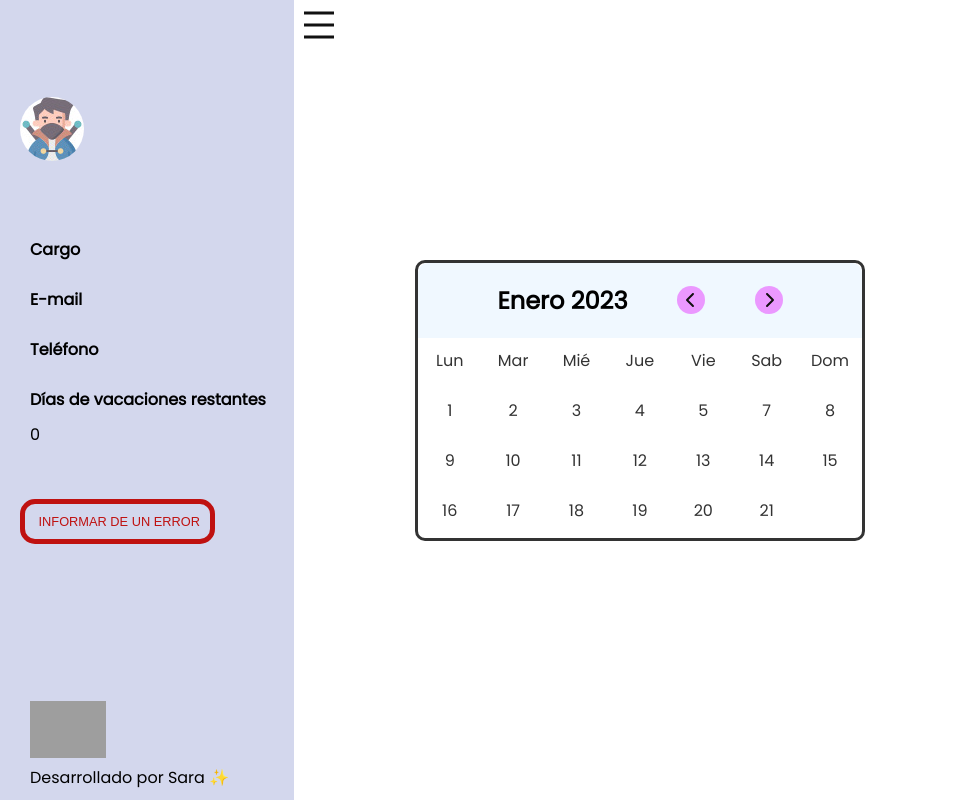
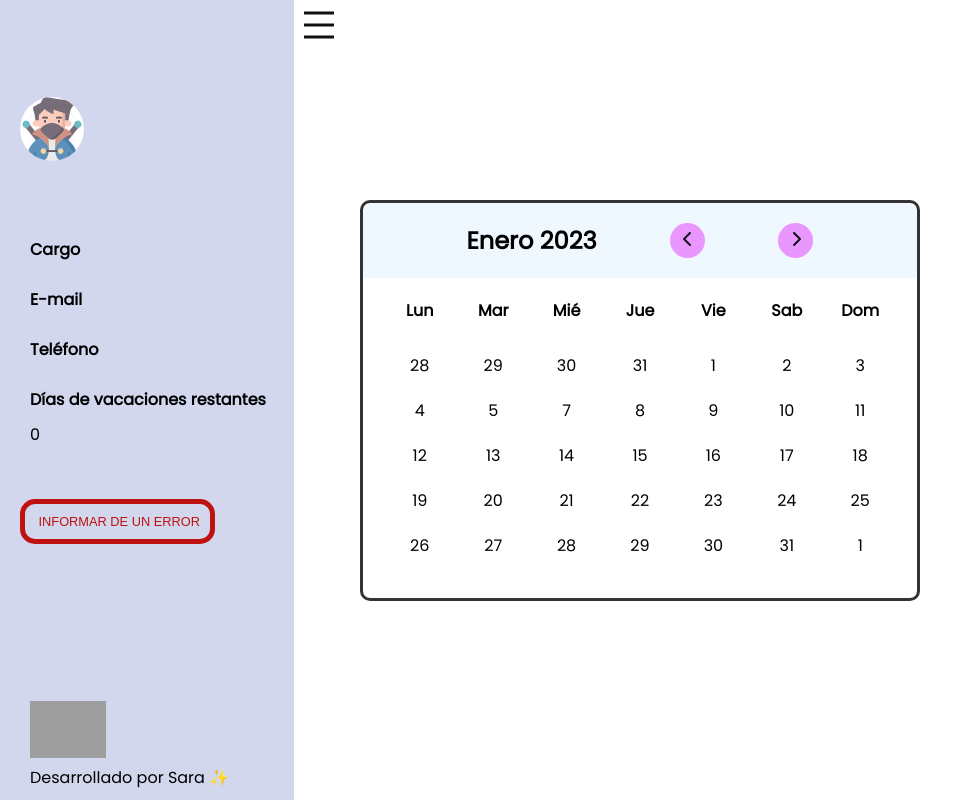
Before and after one commit to SaraCarreras/working-calendar, a React (Create React App) app: page / in a window 1280 px wide. Shown: the whole page, without its empty margins (0-963 px from the left). Built offline with nearby package versions, Linux system fonts and the light colour scheme; no server answers; grey boxes are pictures that could not be loaded.

Commit message:
creating day structure on calendar with css

```diff
--- a/src/components/calendar/calendar.module.scss
+++ b/src/components/calendar/calendar.module.scss
@@ -9,27 +9,6 @@
   width: 100%;
 }
 
-.calendar {
-  border: 3px solid #333;
-  border-radius: 10px;
-  width: 450px;
-  & ul {
-    display: flex;
-    list-style: none;
-    flex-wrap: wrap;
-  }
-  & ul li {
-    display: inline-block;
-    width: 14.28%; /* Ancho del día (100% dividido por 7 días) */
-    height: 50px; /* Altura del día */
-    text-align: center;
-    vertical-align: top;
-    box-sizing: border-box;
-    padding: 10px;
-
-    color: #333;
-  }
-}
 .header {
   border-top-left-radius: 10px;
   border-top-right-radius: 10px;
@@ -45,10 +24,11 @@
   }
 
   & button {
+    z-index: 1;
     color: rgb(17, 16, 16);
     background-color: rgba(229, 57, 255, 0.505);
-    width: 28px;
-    height: 28px;
+    width: 35px;
+    height: 35px;
     border: none;
     padding: 0;
     border-radius: 50%;
@@ -57,7 +37,7 @@
     margin: 0;
     text-align: center;
     cursor: pointer;
-    line-height: 29px;
+    line-height: 30px;
   }
   & button:hover {
     background-color: rgba(229, 57, 255, 0.844);
@@ -68,12 +48,65 @@
   }
 }
 
+.calendar {
+  border: 3px solid #333;
+  border-radius: 10px;
+}
+.calendar ul {
+  display: flex;
+  list-style: none;
+  flex-wrap: wrap;
+  text-align: center;
+  & li {
+    width: calc(100% / 7);
+    position: relative;
+  }
+}
+
+.calendarBody {
+  border-bottom-left-radius: 10px;
+  border-bottom-right-radius: 10px;
+  padding: 20px;
+
+  & ul:nth-child(2) {
+    padding-bottom: 20px;
+  }
+}
+
+.dayName {
+  font-weight: 600;
+}
+
+.dayNumber {
+  margin-top: 10px;
+  z-index: 1;
+
+  & li {
+    cursor: pointer;
+    margin-top: 20px;
+  }
+  & li:before {
+    position: absolute;
+    content: '';
+    height: 40px;
+    width: 40px;
+    top: 50%;
+    left: 50%;
+    transform: translate(-50%, -50%);
+
+    border-radius: 50%;
+    z-index: -1;
+  }
+  & li:hover::before {
+    background: #ebebeb;
+  }
+}
+
 .calendar-day--today {
   background-color: #ffcc00;
   color: #fff;
 }
 
 .calendar-day--selected {
-  background-color: #33b7ac;
   color: #fff;
 }
--- a/src/components/calendar/calendar.tsx
+++ b/src/components/calendar/calendar.tsx
@@ -23,7 +23,7 @@ export function Calendar() {
           </button>
         </div>
         <div className={calendar.calendarBody}>
-          <ul className={calendar.weekDays}>
+          <ul className={calendar.dayName}>
             <li>Lun</li>
             <li>Mar</li>
             <li>Mié</li>
@@ -32,7 +32,11 @@ export function Calendar() {
             <li>Sab</li>
             <li>Dom</li>
           </ul>
-          <ul className="days">
+          <ul className={calendar.dayNumber}>
+            <li>28</li>
+            <li>29</li>
+            <li>30</li>
+            <li>31</li>
             <li>1</li>
             <li>2</li>
             <li>3</li>
@@ -53,6 +57,17 @@ export function Calendar() {
             <li>19</li>
             <li>20</li>
             <li>21</li>
+            <li>22</li>
+            <li>23</li>
+            <li>24</li>
+            <li>25</li>
+            <li>26</li>
+            <li>27</li>
+            <li>28</li>
+            <li>29</li>
+            <li>30</li>
+            <li>31</li>
+            <li>1</li>
           </ul>
         </div>
       </div>
```
